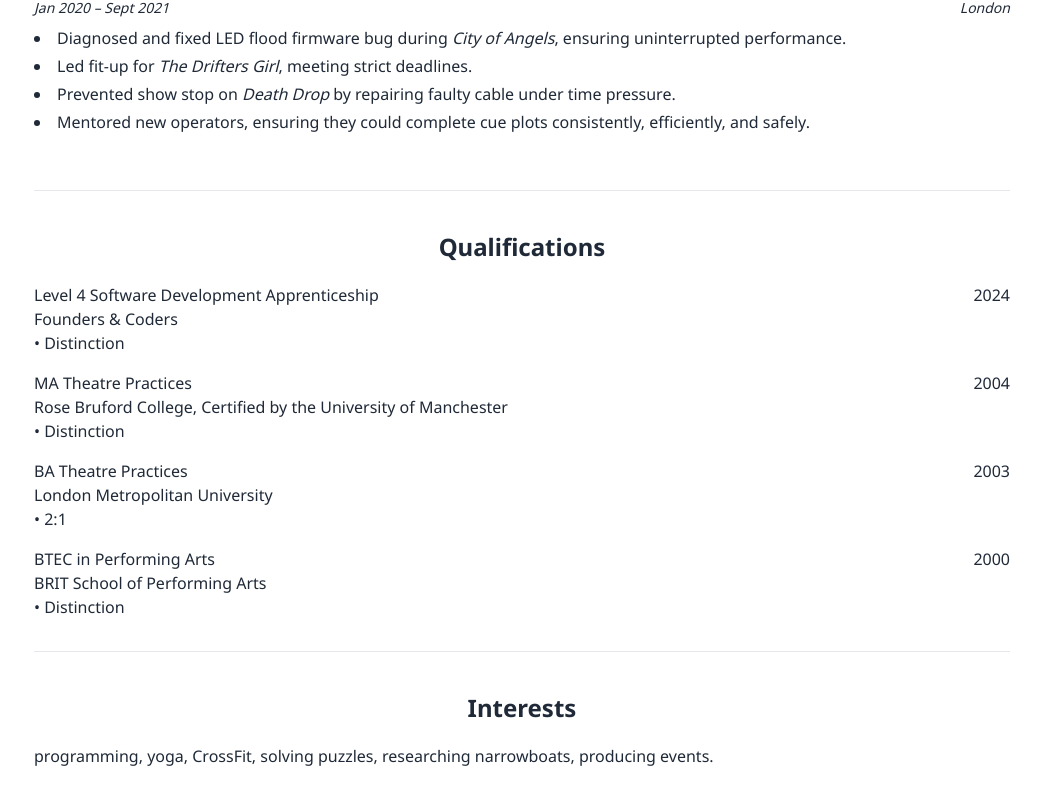
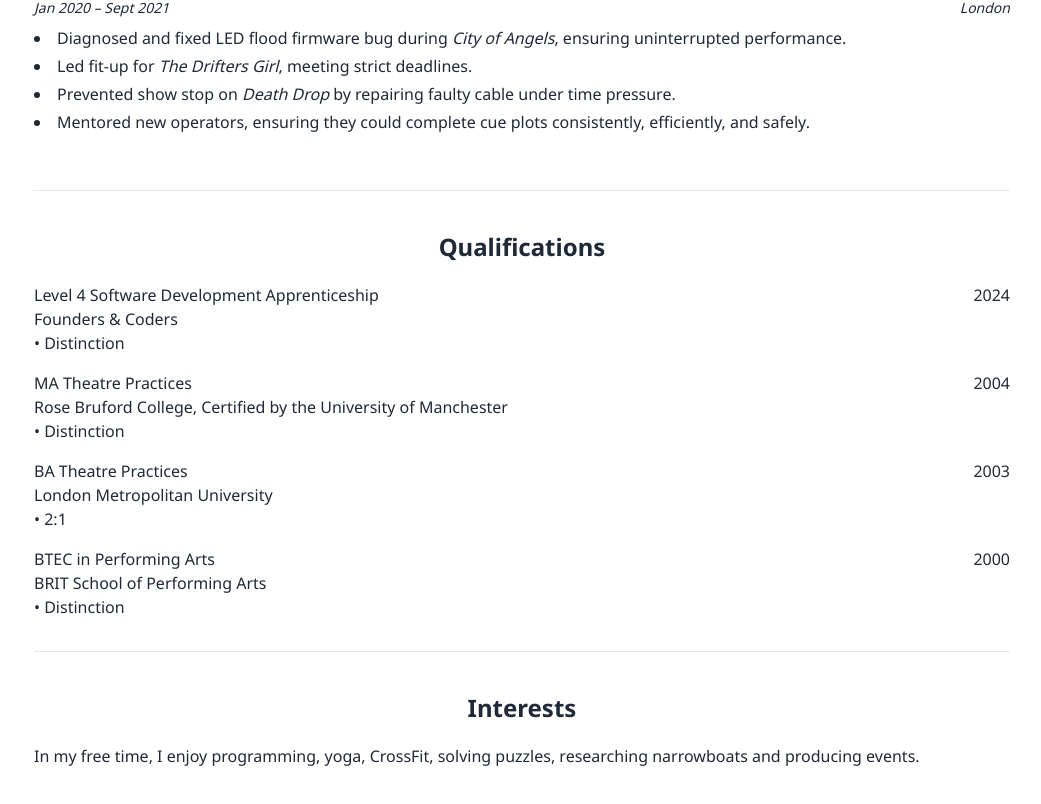
Before and after one commit to GalKJ/galjonesportfolio, a Next.js app: page / in a window 1280 px wide. Shown: the part 1151-1955 px from the top of the page, without its empty margins (118-1159 px from the left). Built offline with nearby package versions, Linux system fonts and the light colour scheme.

Commit message:
style: enhance interests section to display items in a more descriptive format

```diff
--- a/src/components/Cv.tsx
+++ b/src/components/Cv.tsx
@@ -210,7 +210,21 @@ const CV: React.FC = () => {
         <h2 className="text-2xl font-semibold text-center pb-1 mb-4">
           Interests
         </h2>
-        <p>{cvV2.interests.join(", ")}.</p>
+        <p>
+          {(() => {
+            const items = cvV2.interests;
+            if (!items || items.length === 0) return null;
+            if (items.length === 1)
+              return <>In my free time, I enjoy {items[0]}.</>;
+            const head = items.slice(0, -1).join(", ");
+            const tail = items[items.length - 1];
+            return (
+              <>
+                In my free time, I enjoy {head} and {tail}.
+              </>
+            );
+          })()}
+        </p>
       </section>
     </div>
   );
```
